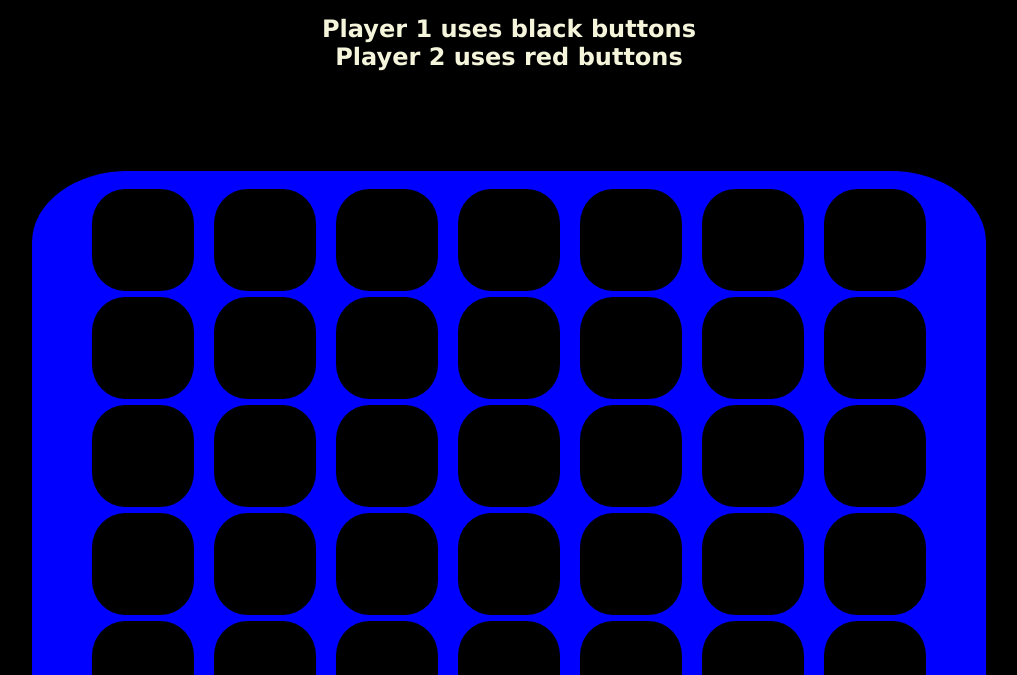
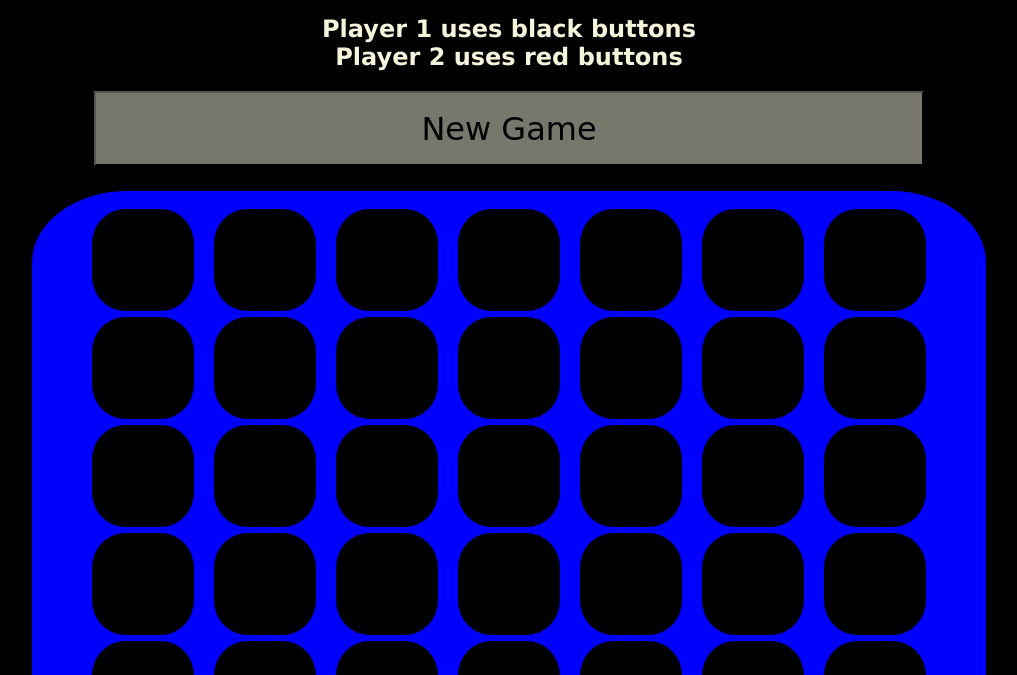
Before and after one commit to ashtonknoblock/Connectfour, a plain HTML site: page index.html in a window 1280 px wide. Shown: the part 125-800 px from the top of the page, without its empty margins (131-1148 px from the left). Drawn offline with nearby package versions, Linux system fonts and the light colour scheme.

Commit message:
updated animations

```diff
--- a/index.html
+++ b/index.html
@@ -5,14 +5,23 @@
     <meta name="viewport" content="width=device-width, initial-scale=1.0">
     <meta http-equiv="X-UA-Compatible" content="ie=edge">
     <link rel="stylesheet" href="style.css">
+    <link rel="stylesheet"
+    href="https://cdn.jsdelivr.net/npm/animate.css@3.5.2/animate.min.css">
+    <!-- or -->
+    <link rel="stylesheet"
+    href="https://cdnjs.cloudflare.com/ajax/libs/animate.css/3.5.2/animate.min.css">
     <title>Connect Four</title>
 </head>
 <body>
     <h1>Connect 4</h1>
     <h2>Player 1 uses black buttons</h2>
     <h2>Player 2 uses red buttons</h2>
+<div class="refresh">
+    <button onclick=location=URL>New Game</button>
+</div>
+
 <div class="wrapper">
-    <div class="container">
+   <div class="container">
         <div id="gridwrap"></div>
     </div>
 </div>
--- a/script.js
+++ b/script.js
@@ -117,7 +117,6 @@ for(let y = 2; y < gridArray.length; y++){
     }
   }
 }
-console.log(gridArray);
 
 //what happens when clicked
 function click(event){
@@ -133,9 +132,17 @@ function click(event){
                     if (currentPlayer === player1) {
                         currentPlayer = player2;
                         button.classList.add('red');
+                        button.classList.add('animated');
+                        button.classList.add('fadeInDownBig');
+
+
                     } else {
                         currentPlayer = player1;
                         button.classList.add('yellow');
+                        button.classList.add('animated');
+                        button.classList.add('fadeInDownBig');
+
+
                     }
 
                     button.classList.add('circle');
--- a/style.css
+++ b/style.css
@@ -2,6 +2,24 @@ body {
     background: black;
     font-family: 'Lucida Sans', 'Lucida Sans Regular', 'Lucida Grande', 'Lucida Sans Unicode', Geneva, Verdana, sans-serif;
     color: beige;
+}
+
+button {
+    margin: 0 auto;
+    width: 100%;
+    height: 100%;
+    background: rgba(245, 245, 220, 0.486);
+    font-size: 2em;
+    font-family: cursive;
+}
+
+
+.refresh {
+    background: black;
+    height: 75px;
+    width: 830px;
+    margin: 0 auto;
+    margin-top: 20px;
 }
 
 h1 {
@@ -18,7 +36,7 @@ h2 {
 .wrapper {
     display: flex;
     justify-content: center;
-    margin-top: 100px;
+    margin-top: 25px;
     background-color:black;
 }
 
@@ -26,6 +44,8 @@ h2 {
     background-color: blue;
     border-top-left-radius: 10%;
     border-top-right-radius: 10%;
+
+
 }
 
 #gridwrap {
@@ -36,6 +56,8 @@ h2 {
     align-content: center;
     justify-content: center;
 }
+
+
 
 .circle {
     width: 97px;
@@ -64,13 +86,14 @@ h2 {
     justify-content: center;
 }
 
+
 .buttonContainer {
     border: 1px solid black;
     height: 100px;
     width: 100px;
     padding: 1px;
-    padding-bottom: -5px;
     background-color: black;
+
 }
 
 .buttonContainer {
```
